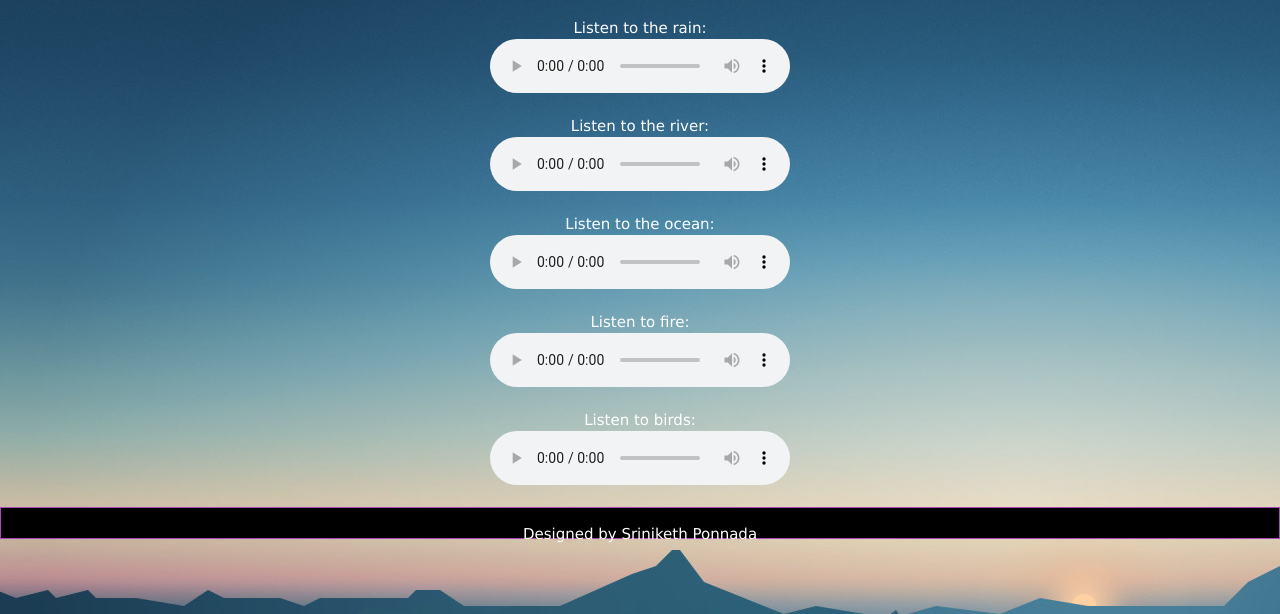
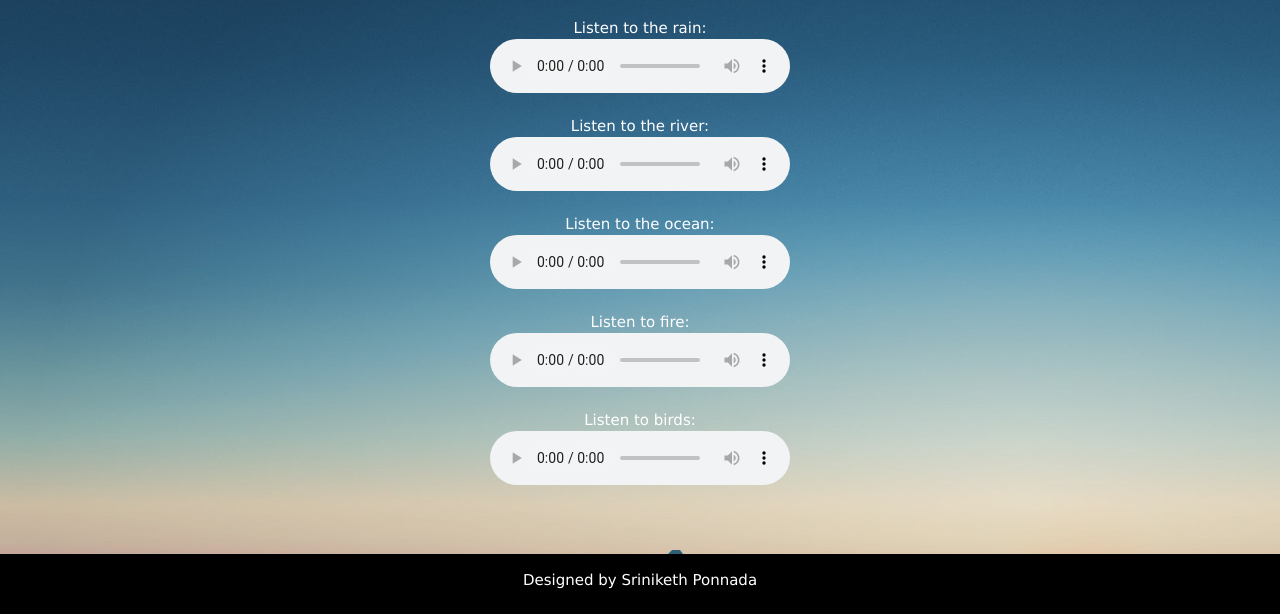
Before and after one commit to Stponnada/First-Website, a plain HTML site: page index.html in a window 1280 px wide. Shown: the part 186-800 px from the top of the page. Drawn offline with nearby package versions, Linux system fonts and the light colour scheme.

Commit message:
Update index.html

```diff
--- a/index.html
+++ b/index.html
@@ -9,10 +9,11 @@
     </title>
     <style>
       footer {
-            background-color: #f3e5f5;
-  border: 1px solid #ab47bc;
-  height: 32px; /* height + top/bottom paddding + top/bottom border must add up to footer height */
-  padding: 8px;
+          position:absolute;
+   bottom:0;
+   width:100%;
+   height:60px;   /* Height of the footer */
+   background:#6cf;
 
         }
 
```
